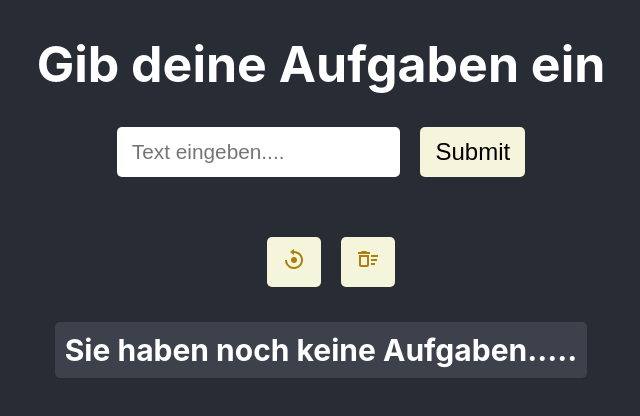
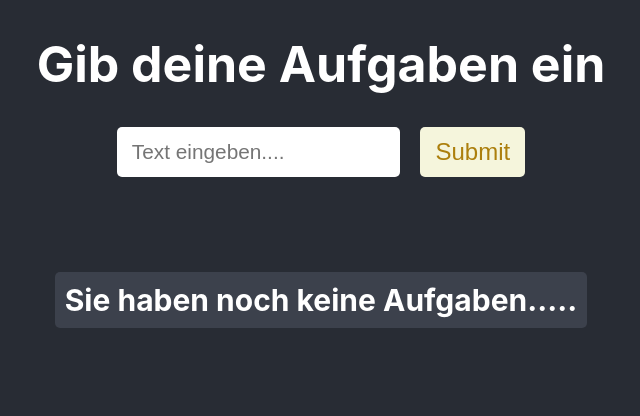
Before and after one commit to DimaLinker/ausgabe, a React (Create React App) app: page / in a window 1280 px wide. Shown: the top 416 px of the page, without its empty margins (319-959 px from the left). Built offline with nearby package versions, Linux system fonts and the light colour scheme.

Commit message:
refactoring

```diff
--- a/src/App.jsx
+++ b/src/App.jsx
@@ -37,13 +37,17 @@ function App() {
         setTodos(todos.filter((todo) => !todo.completed))
     }
 
+    const completedTodosCount = todos.filter((todo) => todo.completed).length;
+    console.log(completedTodosCount)
+
   return (
     <div className="App">
         <h1>Gib deine Aufgaben ein</h1>
         <TodoForm
             addTodo={addTodoHandler} />
-        <TodosActions resetTodos={resetTodosHandler}
-                      deletedCompletedTodos={deletedCompletedTodosHandler}/>
+        {!!todos.length > 0 && <TodosActions completedTodosCount={!!completedTodosCount}
+                                             resetTodos={resetTodosHandler}
+                                             deletedCompletedTodos={deletedCompletedTodosHandler}/>}
         <TodoList todos={todos}
                   deleteTodo={deleteTodoHandler}
                   toggleTodo={toggleTodoHandler}/>
--- a/src/components/Todos/TodoForm.jsx
+++ b/src/components/Todos/TodoForm.jsx
@@ -1,10 +1,12 @@
 import React, {useState} from 'react'
 import styles from './TodoForm.module.css'
+import Button from "../UI/Button";
 
 console.log(styles)
 
 export const TodoForm = ({ addTodo }) => {
     const [text, setText] = useState('');
+
 
     const onSubmithandler = (event) => {
         event.preventDefault()
@@ -18,7 +20,7 @@ export const TodoForm = ({ addTodo }) => {
                 <input type="text"
                        placeholder="Text eingeben...."
                        value={text} onChange={(e) => setText(e.target.value)}/>
-                <button>Submit</button>
+                <Button title="Add Todo" type="submit">Submit</Button>
             </form>
         </div>
     )
--- a/src/components/Todos/TodoForm.module.css
+++ b/src/components/Todos/TodoForm.module.css
@@ -13,22 +13,6 @@
     width: 60%;
     height: 30px;
     font-size: 1.3rem;
-}
-
-.todoFormContainer button {
-    margin-left: 20px;
-    height: 50px;
-    cursor: pointer;
-    background-color: beige;
-    font-size: 1.5rem;
-}
-
-.todoFormContainer button:hover {
-    background-color: rgb(25, 166, 218);
-}
-
-.todoFormContainer input,
-button {
     padding: 10px 15px;
     border: none;
     border-radius: 5px;
--- a/src/components/Todos/TodosActions.jsx
+++ b/src/components/Todos/TodosActions.jsx
@@ -2,15 +2,16 @@ import React from 'react'
 import Button from "../UI/Button";
 import {BiReset} from "react-icons/bi";
 import {MdOutlineDeleteSweep} from "react-icons/md";
+import styles from './TodosActions.module.css'
 
 
-export const TodosActions = ({resetTodos, deletedCompletedTodos}) => {
+export const TodosActions = ({resetTodos, deletedCompletedTodos, completedTodosCount}) => {
     return (
-        <div>
+        <div className={styles.todosActionsContainer}>
             <Button title="Reset All" onClick={resetTodos}>
                 <BiReset />
             </Button>
-            <Button title="Delete Completed" onClick={deletedCompletedTodos}>
+            <Button title="Delete Completed" onClick={deletedCompletedTodos} disabled={!completedTodosCount}>
                 <MdOutlineDeleteSweep />
             </Button>
         </div>
--- a/src/components/Todos/TodosActions.module.css
+++ b/src/components/Todos/TodosActions.module.css
@@ -0,0 +1,3 @@
+.todosActionsContainer {
+    margin: 5px;
+}
--- a/src/components/UI/Button.jsx
+++ b/src/components/UI/Button.jsx
@@ -2,12 +2,15 @@ import React from 'react'
 import styles from './Button.module.css'
 
 
-function Button  ({onClick, children, title, disabled} = false) {
+function Button (props) {
+
+    const {children, disabled = false} = props
+
     return (
-        <button className={styles.button}
-            onClick={onClick}
+        <button
+            {...props}
+            className={styles.button}
             disabled={disabled}
-            title={title}
         >
             {children}
         </button>
```
